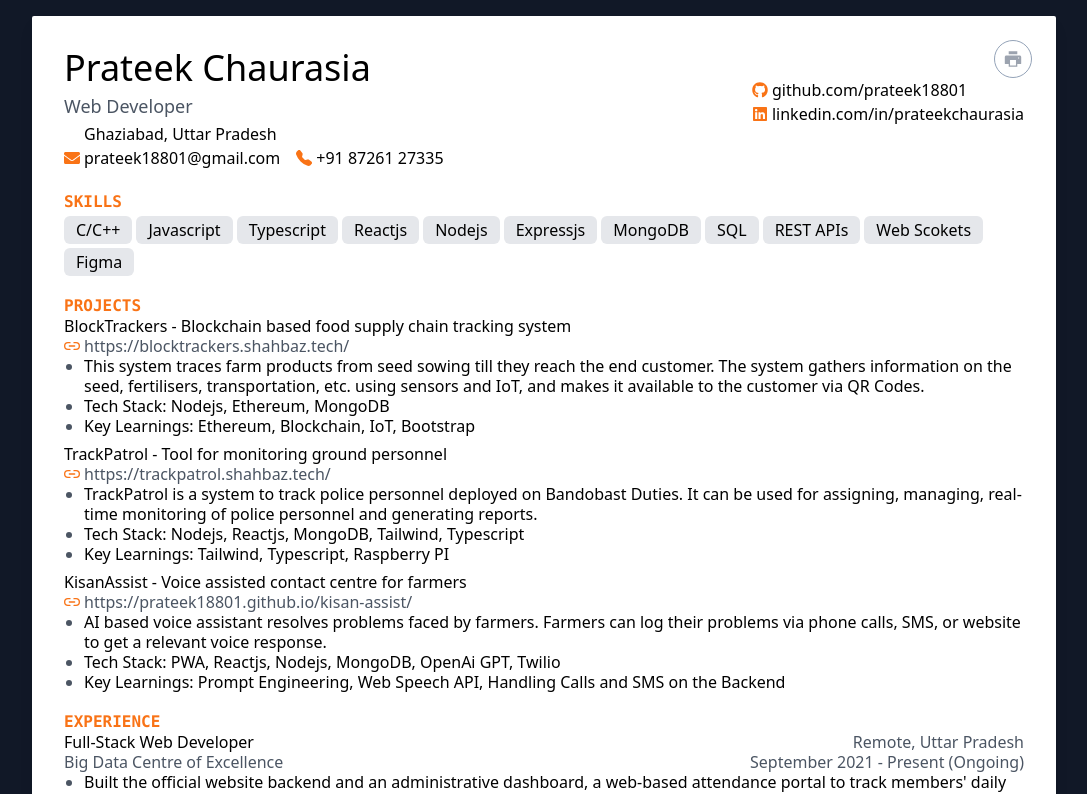
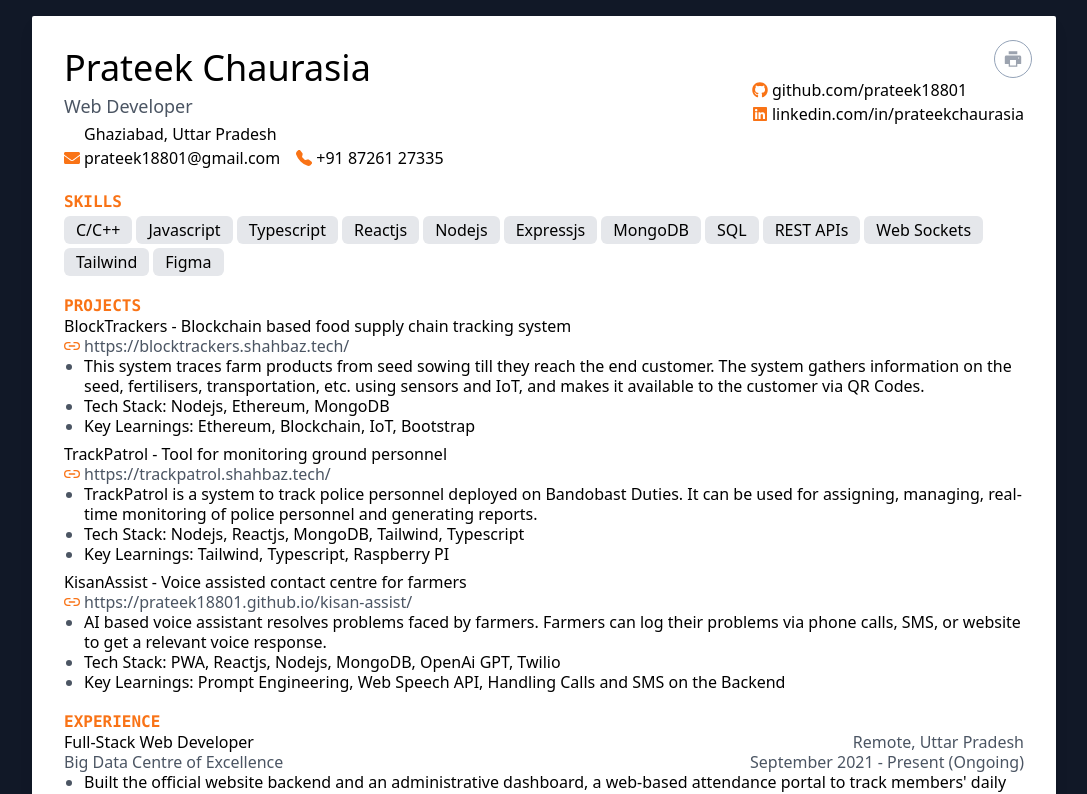
Before and after one commit to prateek18801/resume, a React (Vite) app: page / in a window 1280 px wide. Shown: the top 794 px of the page, without its empty margins (96-1183 px from the left). Built offline with nearby package versions, Linux system fonts and the light colour scheme; some icons are missing.

Commit message:
Add tailwind fix spelling

```diff
--- a/src/components/Skills.tsx
+++ b/src/components/Skills.tsx
@@ -9,7 +9,8 @@ const Skills = () => {
         'MongoDB',
         'SQL',
         'REST APIs',
-        'Web Scokets',
+        'Web Sockets',
+        'Tailwind',
         'Figma'
     ];
 
```
